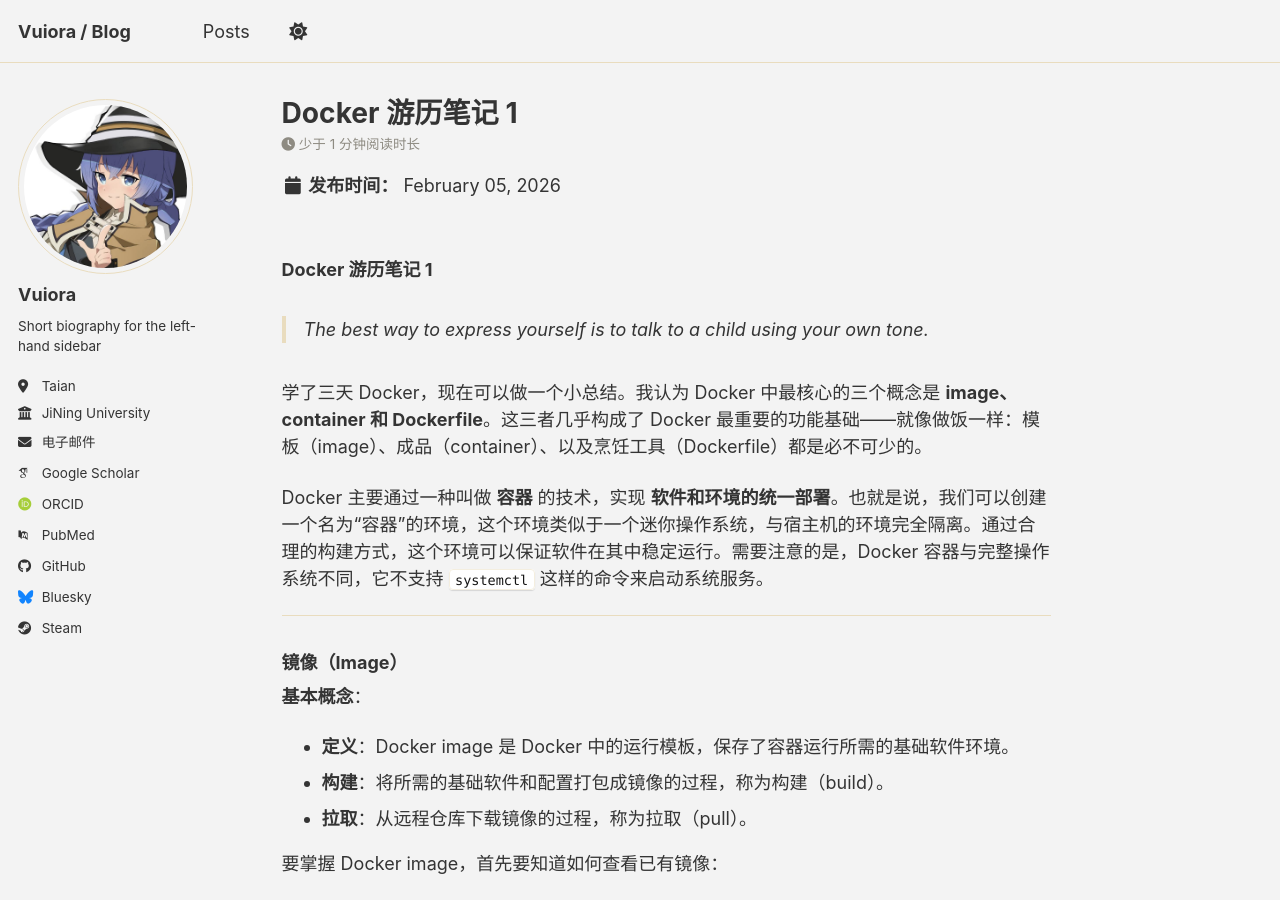
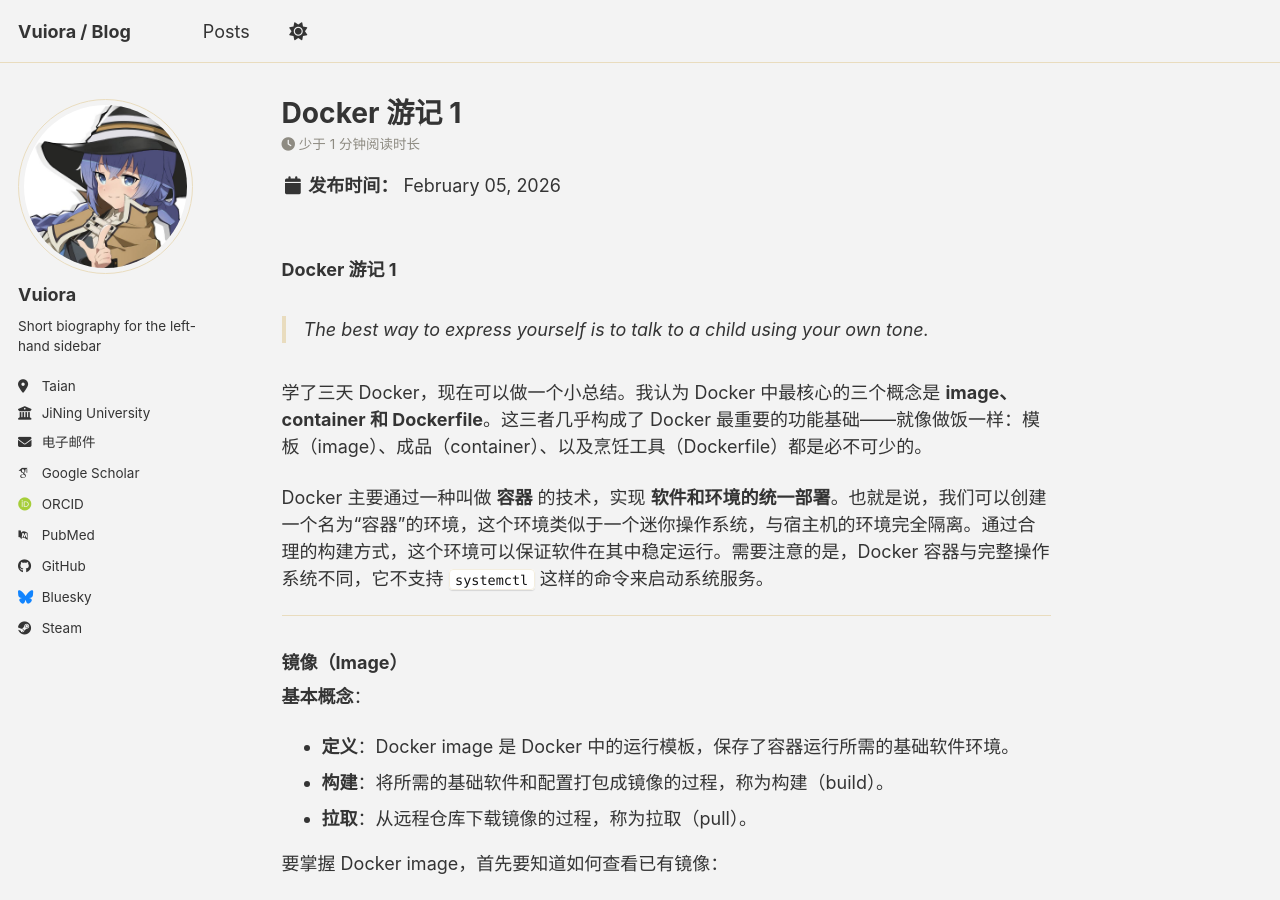
Before and after one commit to Vuiora/vuiora.github.io, a Jekyll site: the page built from _posts/2026-02-05-docker-youli-bi-1.md, in a window 1280 px wide and 900 px high. Built offline with Jekyll 4.4.1, drawn with Linux system fonts in a browser that asks for light colours; some web fonts are replaced; a script bundle is joined from its source files by our own code; library files that are not in the unit come from our copies.

Commit message:
name changed

```diff
--- a/_posts/2026-02-05-docker-youli-bi-1.md
+++ b/_posts/2026-02-05-docker-youli-bi-1.md
@@ -1,10 +1,10 @@
 ---
-title: "Docker 游历笔记 1"
+title: "Docker 游记 1"
 date: 2026-02-05
 tags: [docker]
 ---
 
-### Docker 游历笔记 1
+### Docker 游记 1
 
 > The best way to express yourself is to talk to a child using your own tone.
 
```
